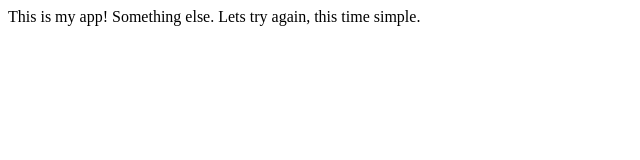
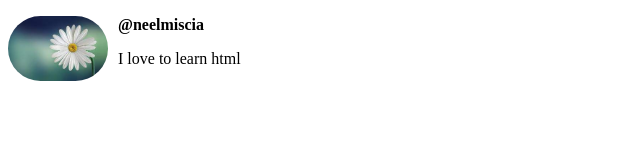
Before and after one commit to ixaixim/myapp, a plain HTML site: page index.html in a window 1280 px wide. Shown: the whole page, without its empty margins (0-640 px from the left). Drawn offline with Linux system fonts and the light colour scheme.

Commit message:
We include an introduction to html.

```diff
--- a/index.html
+++ b/index.html
@@ -1,10 +1,31 @@
-<html>
+<!-- This is a comment-->
+<!-- 127.0.0.1 is our machine, :5500 is the port -->
+
+<!DOCTYPE html>
+<!-- define structure -->
+<html lang="en">
     <head>
-        <title>My app</title>
-        <body>
-            This is my app!
-            Something else.
-            Lets try again, this time simple.
-        </body>
+    <title> My first web page</title>
+    <!--
+        css: styles for different elements:
+        image (img), paragraph (p) etc.
+    -->
+    <style>
+        img {
+            width:100px;
+            border-radius: 50px;
+            float: left;
+            margin-right:10px;
+        }
+        p.username {
+            font-weight: bold;
+        }
+    </style>
     </head>
+    <body>
+        <!-- add image-->
+        <img src="images/flower.jpg" alt= "err: Image not displayed">
+        <p class="username">@neelmiscia</p>
+        <p> I love to learn html</p>
+    </body>
 </html>
```
Also changed, not shown: images/flower.jpg (added).
